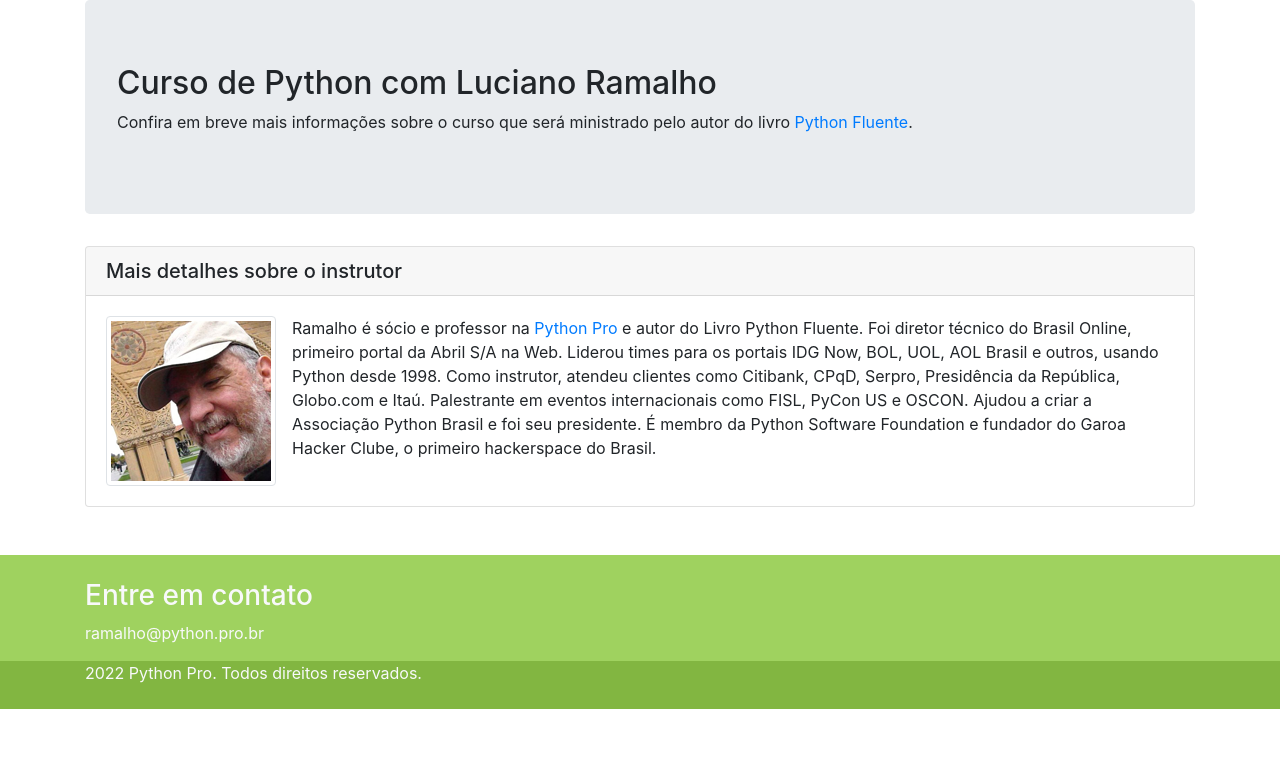
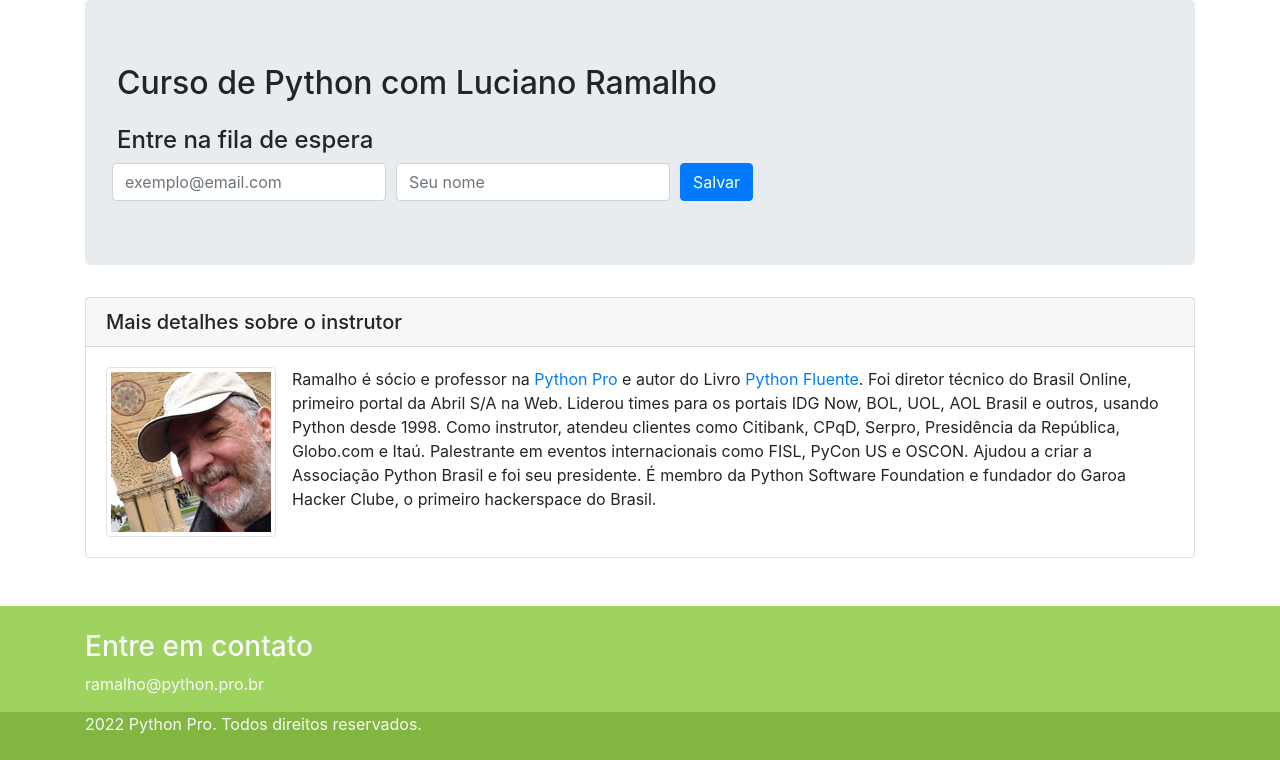
Before and after one commit to breeeno/curso_django, a Django app: page / in a window 1280 px wide. Shown: the part 56-816 px from the top of the page. Before the commit the page ends 765 px from the top, so only its background shows below. Run offline with Django 4.2, Linux system fonts and the light colour scheme; some libraries are stand-ins or nearby versions.

Commit message:
- Criado formulário para envio de emails e feito update nas depêndencias

```diff
--- a/pypro/base/templates/base/home.html
+++ b/pypro/base/templates/base/home.html
@@ -10,7 +10,7 @@
 
     <meta name="description" content="Pagina do curso PythonPro">
     <meta name="author" content="Breno Eustáquio">
-	<link rel="icon" type="image/png" href="{% static 'img/favicon.png' %}" />
+    <link rel="icon" type="image/png" href="{% static 'img/favicon.png' %}"/>
     <link href="{% static 'css/bootstrap.min.css' %}" rel='stylesheet'>
     <link href="{% static 'css/style.css' %}" rel="stylesheet">
     <script src="{% static 'js/jquery.min.js' %}"></script>
@@ -22,7 +22,8 @@
 <nav class="navbar navbar-expand-lg navbar-dark bg-dark">
     <a class="navbar-brand" href="{% url 'base:home' %}">Python Pro</a>
     <div class="container-fluid">
-    <button class="navbar-toggler" type="button" data-bs-toggle="collapse" data-bs-target="#navbarSupportedContent" aria-controls="navbarSupportedContent" aria-expanded="false" aria-label="Toggle navigation">
+        <button class="navbar-toggler" type="button" data-bs-toggle="collapse" data-bs-target="#navbarSupportedContent"
+                aria-controls="navbarSupportedContent" aria-expanded="false" aria-label="Toggle navigation">
             <span class="navbar-toggler-icon"></span>
         </button>
         <div class="collapse navbar-collapse" id="navbarSupportedContent">
@@ -38,10 +39,36 @@
                 <h2>
                     Curso de Python com Luciano Ramalho
                 </h2>
-				<p>
-					Confira em breve mais informações sobre o curso que será ministrado pelo autor do livro
-					<a href="https://www.amazon.com.br/Python-Fluente-Programa%C3%A7%C3%A3o-Concisa-Eficaz/dp/857522462X" target="_blank" >Python Fluente</a>.
-				</p>
+                <h4 class="mt-4"> Entre na fila de espera</h4>
+
+                <form action="https://gmail.us20.list-manage.com/subscribe/post?u=9c22f4ae7b5acecae47741677&amp;id=cf750aa0a1"
+                      method="post" id="mc-embedded-subscribe-form" name="mc-embedded-subscribe-form"
+                      class="form-row align-items-center" target="_blank" novalidate>
+                    <div class="form-row align-items-center">
+                        <div class="col-auto">
+                            <label class="sr-only" for="mce-EMAIL">Email</label>
+                            <input type="email" value="" name="EMAIL" class="form-control required" id="mce-EMAIL"
+                                   placeholder="exemplo@email.com">
+                        </div>
+                        <div class="col-auto">
+                            <label class="sr-only" for="mce-FNAME">Email</label>
+                            <input type="text" value="" name="FNAME" class="form-control" id="mce-FNAME" placeholder="Seu nome">
+                        </div>
+
+                        <!-- real people should not fill this in and expect good things - do not remove this or risk form bot signups-->
+                        <div style="position: absolute; left: -5000px;" aria-hidden="true"><input type="text"
+                                                                                                  name="b_298725d1b42f74339d8bcc8db_03c8c5bd04"
+                                                                                                  tabindex="-1"
+                                                                                                  value=""></div>
+
+
+                        <div class="col-auto">
+                            <input type="submit" value="Salvar" name="subscribe"
+                                   id="mc-embedded-subscribe" class="btn btn-primary">
+                        </div>
+                    </div>
+                </form>
+
             </div>
             <div class="card">
                 <h5 class="card-header">
@@ -51,12 +78,18 @@
                     <p class="card-text">
                         <img src="{% static 'img/luciano-ramalho.png' %}" alt="Foto de Luciano Ramalho"
                              class="img-thumbnail float-left mr-3"/>
-					Ramalho é sócio e professor na <a href="https://www.python.pro.br">Python Pro</a> e autor do Livro Python Fluente.
+                        Ramalho é sócio e professor na <a href="https://pythonpro.com.br/">Python Pro</a> e autor do
+                        Livro <a
+                            href="https://www.amazon.com.br/Python-Fluente-Programa%C3%A7%C3%A3o-Concisa-Eficaz/dp/857522462X"
+                            target="_blank">Python Fluente</a>.
                         Foi diretor técnico do Brasil Online, primeiro portal da Abril S/A na Web.
                         Liderou times para os portais IDG Now, BOL, UOL, AOL Brasil e outros, usando Python desde 1998.
-						Como instrutor, atendeu clientes como Citibank, CPqD, Serpro, Presidência da República, Globo.com e Itaú.
-						Palestrante em eventos internacionais como FISL, PyCon US e OSCON. Ajudou a criar a Associação Python Brasil e foi seu presidente.
-						É membro da Python Software Foundation e fundador do Garoa Hacker Clube, o primeiro hackerspace do Brasil.
+                        Como instrutor, atendeu clientes como Citibank, CPqD, Serpro, Presidência da República,
+                        Globo.com e Itaú.
+                        Palestrante em eventos internacionais como FISL, PyCon US e OSCON. Ajudou a criar a Associação
+                        Python Brasil e foi seu presidente.
+                        É membro da Python Software Foundation e fundador do Garoa Hacker Clube, o primeiro hackerspace
+                        do Brasil.
                     </p>
                 </div>
             </div>
@@ -68,7 +101,7 @@
     </div>
 </div>
 
-	<footer class="main-footer mt-5 pt-4 text-light" >
+<footer class="main-footer mt-5 pt-4 text-light">
     <div class="container">
         <div class="row">
             <div class="col">
```
Also changed, not shown: 1 other file. Lines whose indentation alone changed are shown as unchanged.
